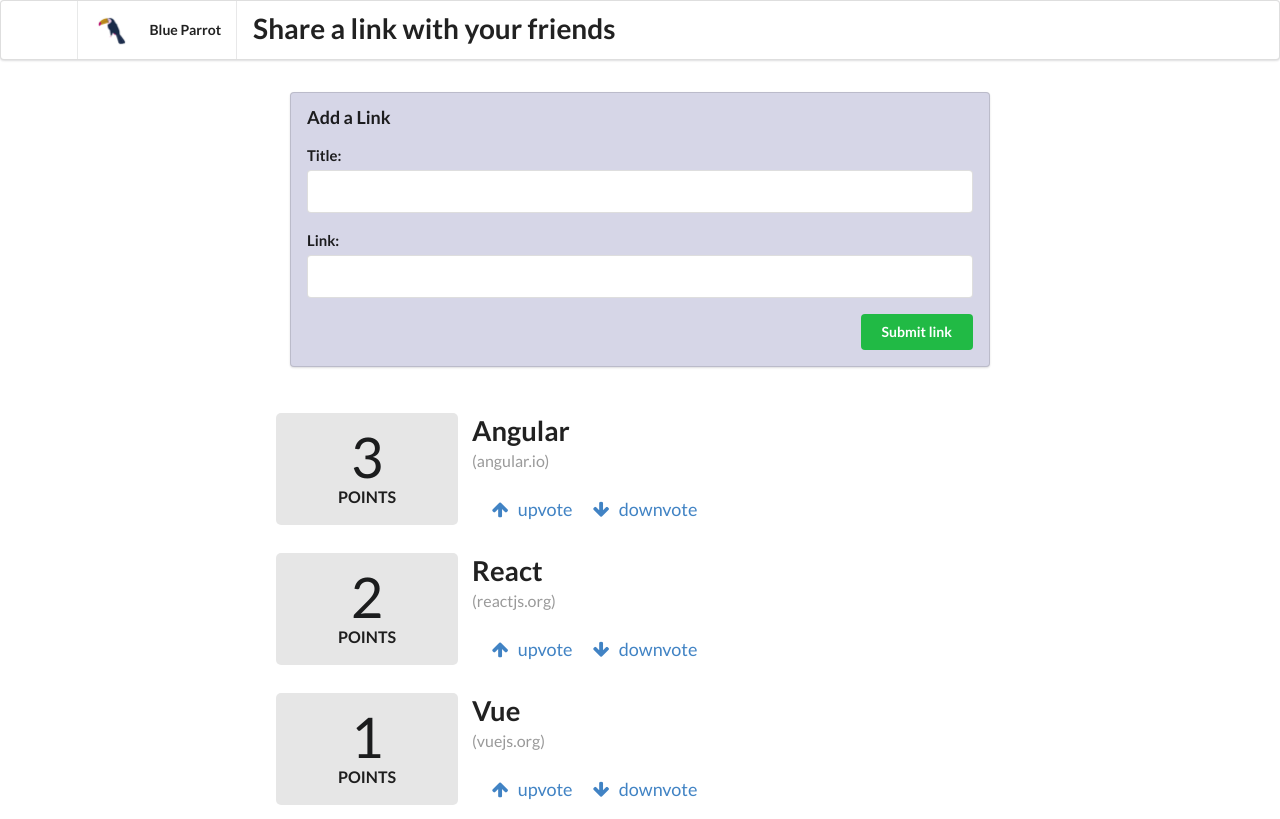
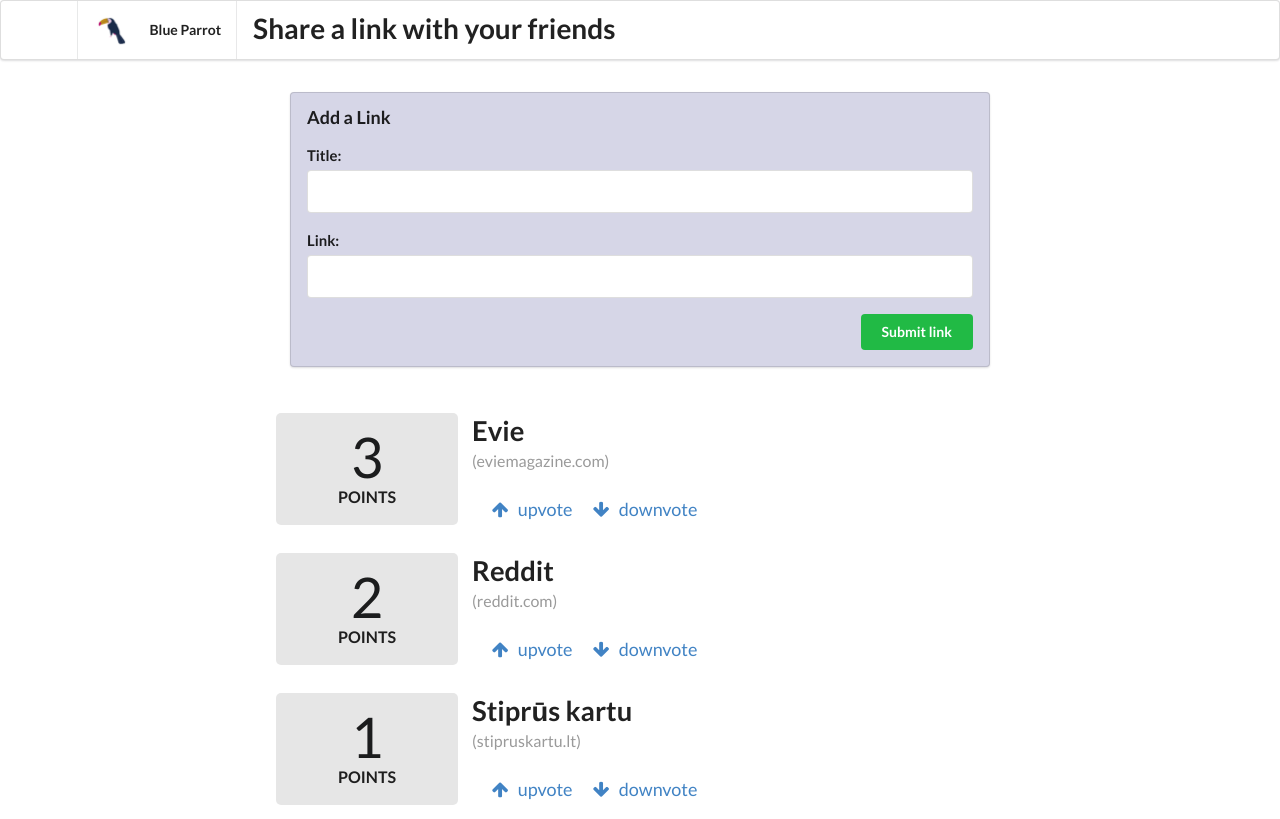
Before and after one commit to AustejaKazlauskyte/angular-reddit-blue-parrot, an Angular app: page / in a window 1280 px wide. Built offline with nearby package versions, Linux system fonts and the light colour scheme.

Commit message:
Added new article names

```diff
--- a/src/app/app.component.ts
+++ b/src/app/app.component.ts
@@ -10,9 +10,9 @@ export class AppComponent {
   articles: Article[];
   constructor() {
     this.articles = [
-      new Article('Angular', 'http://angular.io', 3),
-      new Article('React', 'https://reactjs.org/', 2 ),
-      new Article('Vue', 'https://vuejs.org/', 1),
+      new Article('Evie', 'https://eviemagazine.com/', 3),
+      new Article('Reddit', 'https://reddit.com/', 2 ),
+      new Article('Stiprūs kartu', 'https://stipruskartu.lt/', 1),
     ];
   }
 
```
Also changed, not shown: 1 other file (tests, documents, lock files or other folders).
